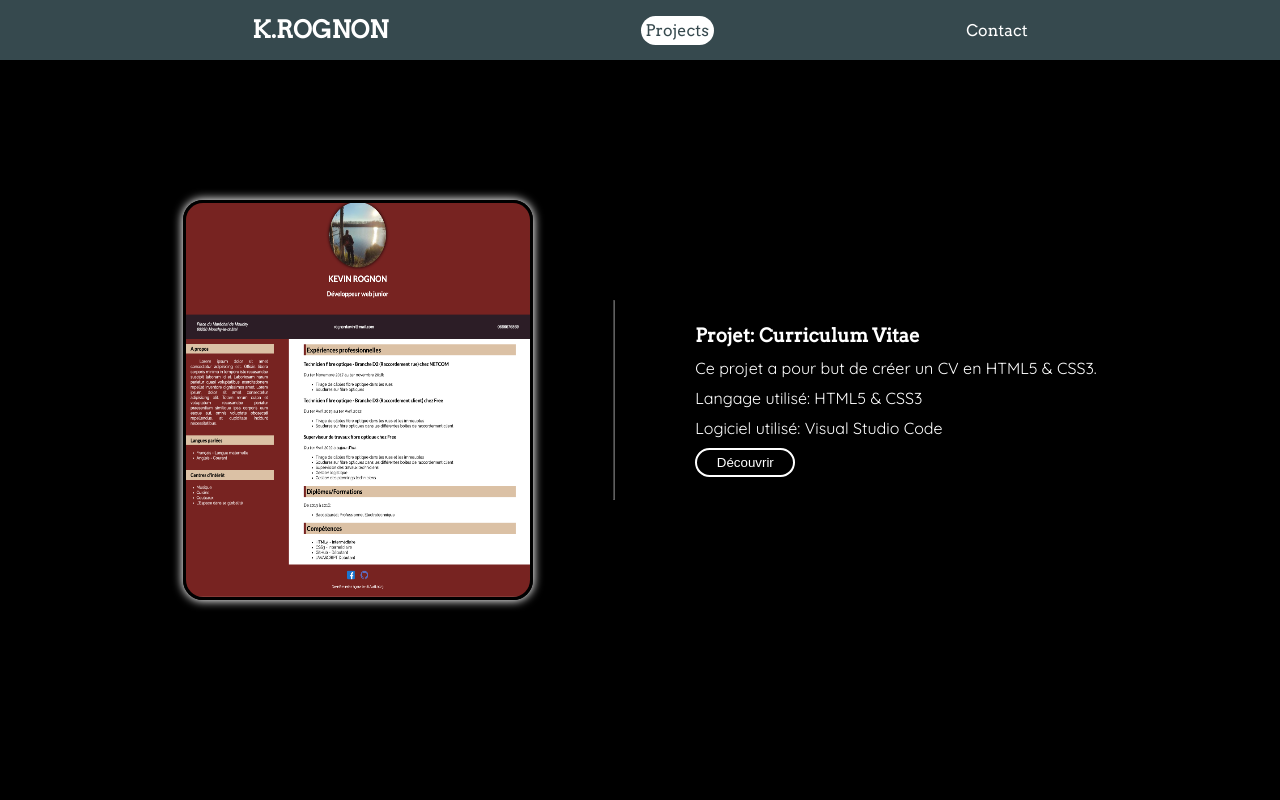
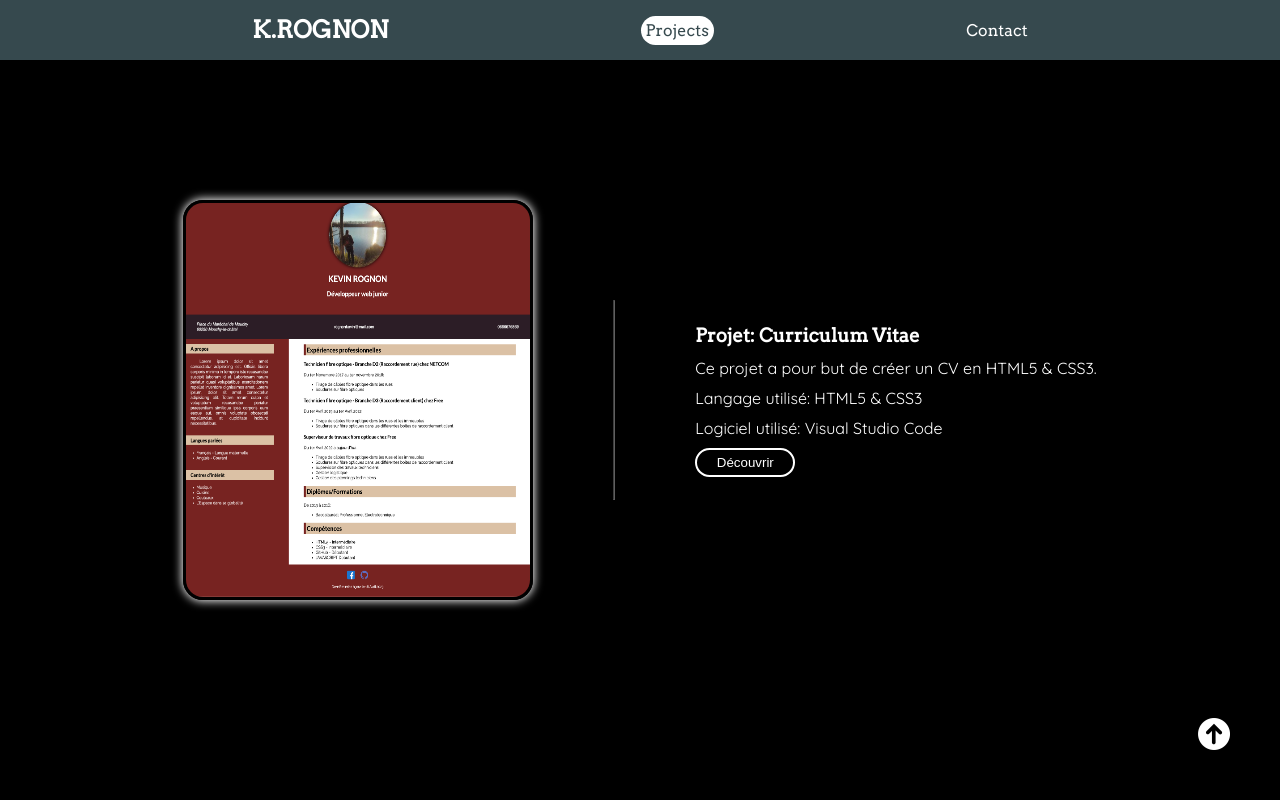
Before and after one commit to KevinRognon/Portfolio-projet, a Vue app: page /#/projects in a window 1280 px wide. Shown: the top 800 px of the page. Built offline with nearby package versions, Linux system fonts and the light colour scheme.

Commit message:
Remise en place du bouton pour retourner en haut de page
Le bouton n'est disponible seulement sur les pages ayant du scroll.

```diff
--- a/src/components/BoutonRetourHaut.vue
+++ b/src/components/BoutonRetourHaut.vue
@@ -1,11 +1,14 @@
 <template>
     <div>
-        <a href="#home">
+        <div @click="returnTop">
             <img src="../assets/images/fleche_haut.png" alt="Flèche de retour en haut de page">
-        </a>
+        </div>
     </div>
 </template>
 <script setup>
+    function returnTop(){
+        window.scrollTo(0,0);
+    }
 </script>
 <style lang="scss" scoped>
     div{
--- a/src/components/Projects_Page.vue
+++ b/src/components/Projects_Page.vue
@@ -1,4 +1,5 @@
 <template>
+    <BoutonRetourHaut />
     <CV />
     <CDC />
     <CommentairesComp />
@@ -7,6 +8,7 @@
 import CV from './CV.vue';
 import CDC from './CDC.vue';
 import CommentairesComp from './Commentaires-comp.vue';
+import BoutonRetourHaut from './BoutonRetourHaut.vue';
 
 
 </script>
```
